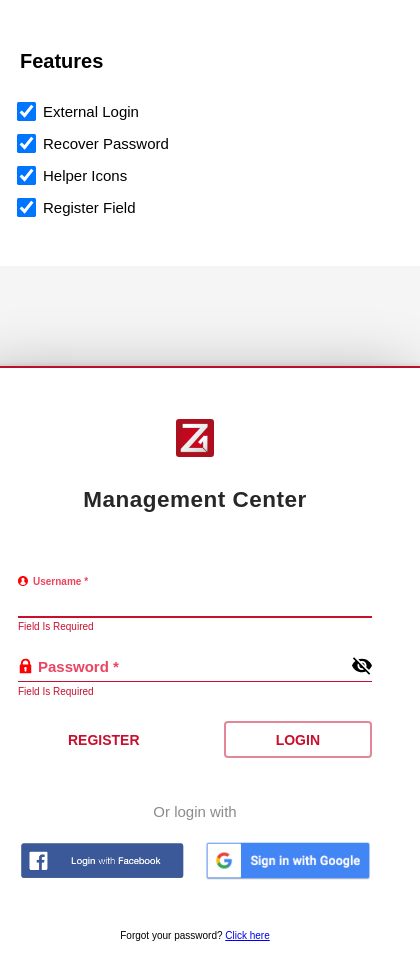
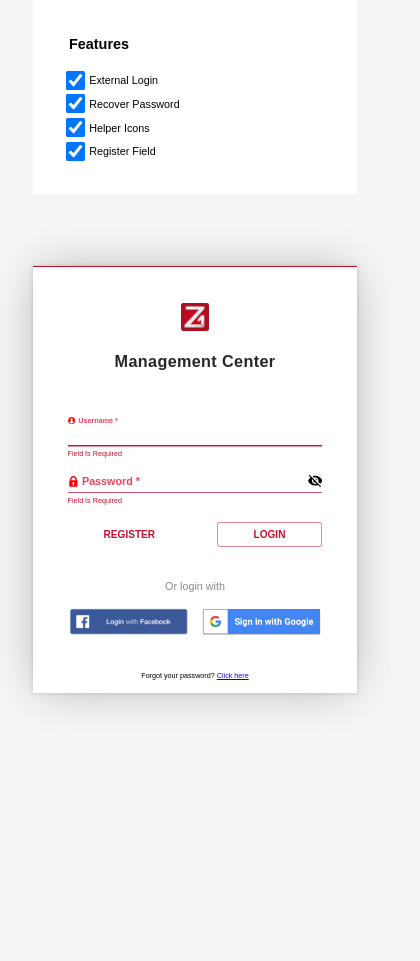
Before and after one commit to alexander-braun/LoginForm, a React (Create React App) app: page /#/login in a window 390 px wide. Shown: the whole page, 420 px wide, since content can reach past the window. After the commit the page ends 844 px from the top, so only its background shows below. Built offline with nearby package versions, Linux system fonts and the light colour scheme.

Commit message:
added media queries

```diff
--- a/src/components/svg/HiddenSvg.tsx
+++ b/src/components/svg/HiddenSvg.tsx
@@ -8,7 +8,9 @@ const HiddenSvg = () => {
       y='0px'
       viewBox='0 0 469.44 469.44'
       className='login-form__svg'
+      role='img'
     >
+      <title>Closed Eye Icon</title>
       <g>
         <path d='M231.147,160.373l67.2,67.2l0.32-3.52c0-35.307-28.693-64-64-64L231.147,160.373z' />
         <path
--- a/src/components/svg/LockiconSvg.tsx
+++ b/src/components/svg/LockiconSvg.tsx
@@ -9,7 +9,9 @@ const LockiconSvg = () => {
       y='0px'
       viewBox='0 0 486.733 486.733'
       fill='rgba(231, 21, 56, 0.8)'
+      role='img'
     >
+      <title>Lock Closed Icon</title>
       <g>
         <path
           d='M403.88,196.563h-9.484v-44.388c0-82.099-65.151-150.681-146.582-152.145c-2.225-0.04-6.671-0.04-8.895,0
--- a/src/components/svg/UsericonSvg.tsx
+++ b/src/components/svg/UsericonSvg.tsx
@@ -9,7 +9,9 @@ const UsericonSvg = () => {
       x='0px'
       y='0px'
       viewBox='0 0 459 459'
+      role='img'
     >
+      <title>User Icon</title>
       <g>
         <path
           d='M229.5,0C102.53,0,0,102.845,0,229.5C0,356.301,102.719,459,229.5,459C356.851,459,459,355.815,459,229.5
--- a/src/components/svg/VisibleSvg.tsx
+++ b/src/components/svg/VisibleSvg.tsx
@@ -8,7 +8,9 @@ const VisibleSvg = () => {
       x='0px'
       y='0px'
       viewBox='0 0 488.85 488.85'
+      role='img'
     >
+      <title>Eye Open Icon</title>
       <g>
         <path
           d='M244.425,98.725c-93.4,0-178.1,51.1-240.6,134.1c-5.1,6.8-5.1,16.3,0,23.1c62.5,83.1,147.2,134.2,240.6,134.2
--- a/src/scss/_base.scss
+++ b/src/scss/_base.scss
@@ -7,7 +7,7 @@
 }
 
 html {
-  font-size: 62.5%; // = 16px
+  font-size: 40%;
   height: 100vh;
   width: 100vw;
 }
@@ -20,3 +20,21 @@ body {
   justify-content: center;
   height: 100%;
 }
+
+@media only screen and (min-width: 375px) {
+  html {
+    font-size: 45%;
+  }
+}
+
+@media only screen and (min-width: 600px) {
+  html {
+    font-size: 55%;
+  }
+}
+
+@media only screen and (min-width: 1200px) {
+  html {
+    font-size: 62.5%; // = 16px
+  }
+}
--- a/src/scss/_form.scss
+++ b/src/scss/_form.scss
@@ -5,6 +5,7 @@
   box-shadow: rgba(0, 0, 0, 0.3) 0 0 6rem -1rem,
     rgba(0, 0, 0, 0.1) 0 0 0.5rem 0.1rem;
   border-top: 0.2rem solid rgb(188, 15, 43);
+  margin-bottom: 5rem;
 
   &__container {
     display: flex;
```
Also changed, not shown: src/styles/main.css, 1 other file (tests, documents, lock files or other folders).
